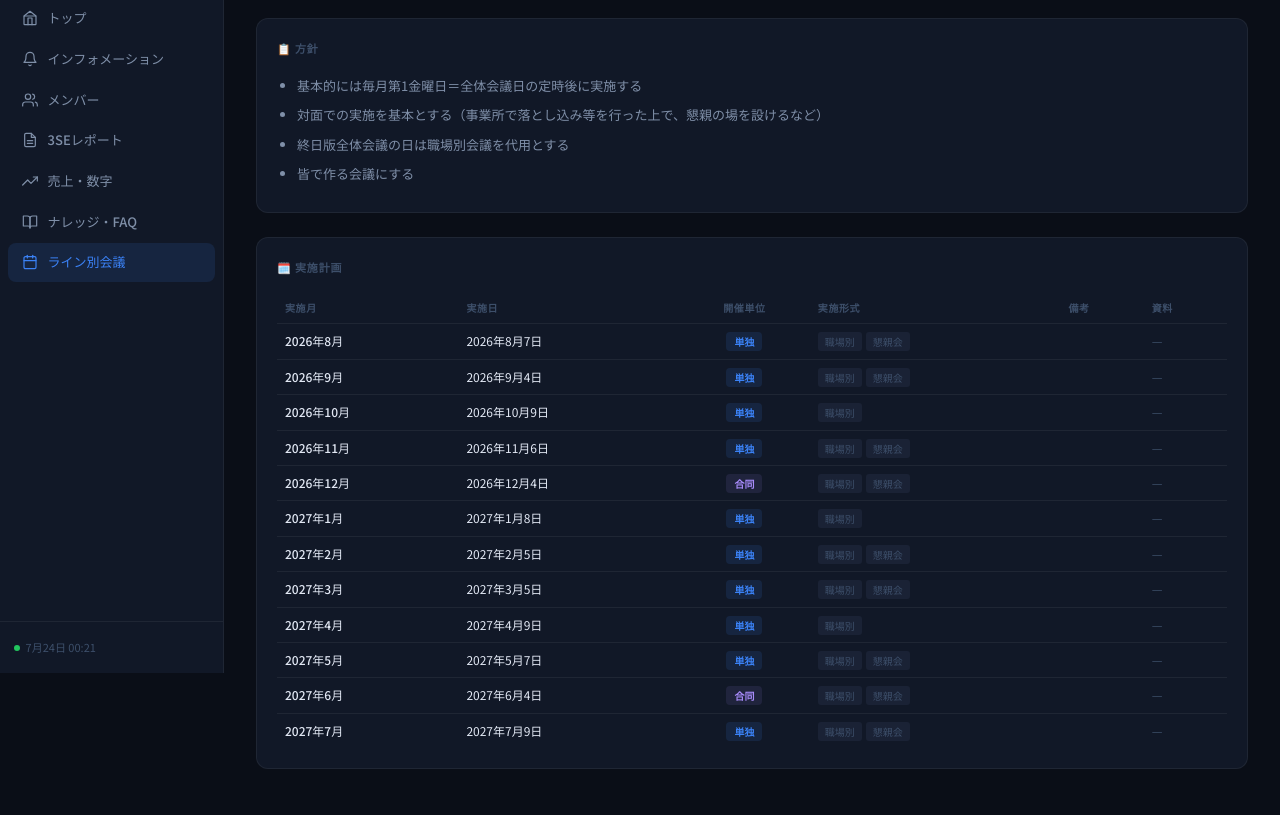
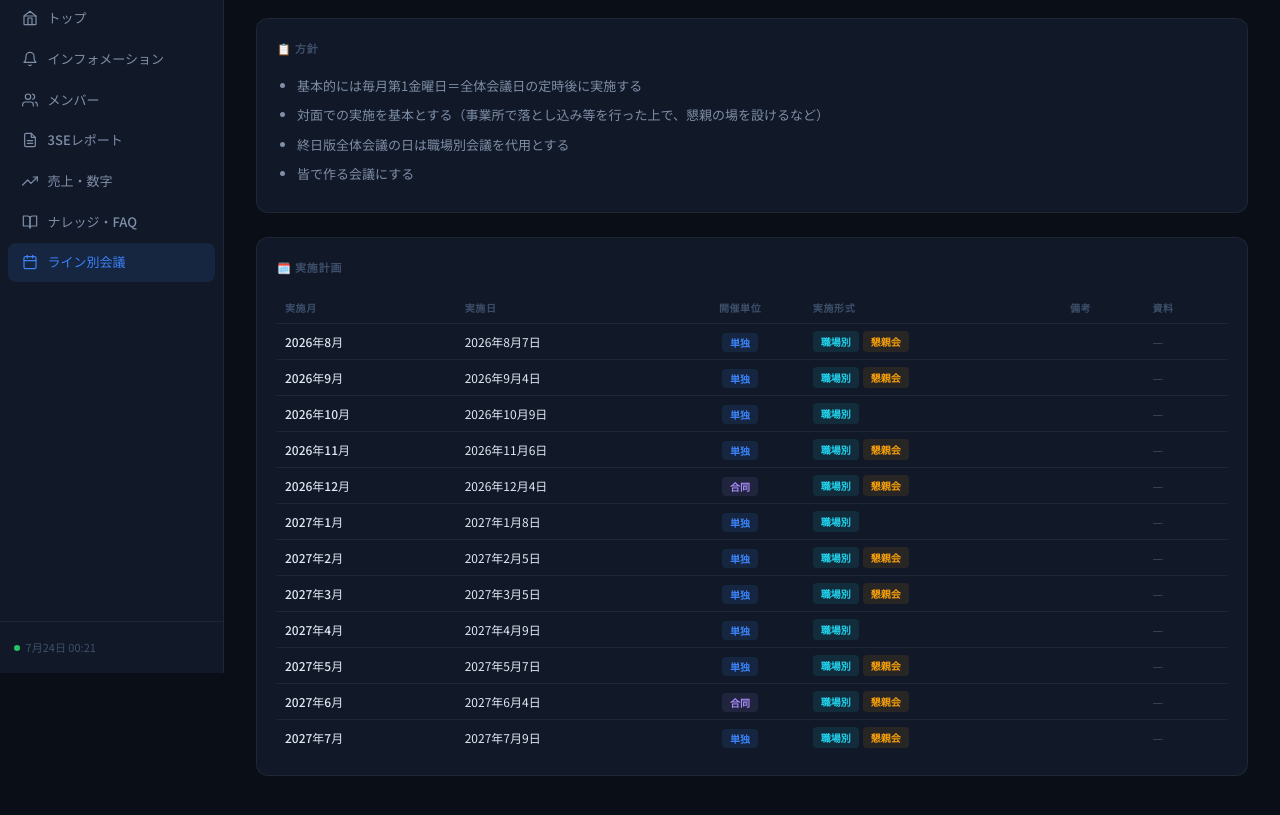
Before and after one commit to my000594/team-dashboard-fy2027, a plain HTML site: page meetings.html in a window 1280 px wide. Shown: the part 127-942 px from the top of the page. Drawn offline with nearby package versions, Linux system fonts and the light colour scheme.

Commit message:
Update meetings.html

```diff
--- a/meetings.html
+++ b/meetings.html
@@ -14,7 +14,9 @@
 .unit-badge { font-size: 10px; font-weight: 700; padding: 2px 8px; border-radius: 4px; }
 .unit-単独 { background: var(--blue-dim); color: var(--blue); }
 .unit-合同 { background: var(--purple-dim); color: var(--purple); }
-.format-chip { font-size: 10px; padding: 1px 7px; border-radius: 3px; background: var(--bg3); color: var(--text3); margin-right: 4px; display: inline-block; }
+.format-chip { font-size: 10px; font-weight: 700; padding: 2px 8px; border-radius: 4px; margin-right: 4px; display: inline-block; background: var(--bg3); color: var(--text2); }
+.format-職場別 { background: var(--cyan-dim); color: var(--cyan); }
+.format-懇親会 { background: var(--amber-dim); color: var(--amber); }
 .doc-link { color: var(--blue); font-size: 12px; text-decoration: none; }
 .doc-link:hover { text-decoration: underline; }
 </style>
@@ -81,7 +83,7 @@ async function init() {
           <td class="left" style="font-weight:500">${r['実施月']}</td>
           <td class="left">${r['実施日']}</td>
           <td>${r['開催単位']?`<span class="unit-badge unit-${r['開催単位']}">${r['開催単位']}</span>`:''}</td>
-          <td class="left">${(r['実施形式']||'').split(',').map(s=>s.trim()).filter(Boolean).map(f=>`<span class="format-chip">${f}</span>`).join('')}</td>
+          <td class="left">${(r['実施形式']||'').split(',').map(s=>s.trim()).filter(Boolean).map(f=>`<span class="format-chip format-${f}">${f}</span>`).join('')}</td>
           <td class="left" style="color:var(--text3)">${r['備考']||''}</td>
           <td class="left">${links.length ? links.map((l,i)=>`<a class="doc-link" href="${l}" target="_blank" rel="noopener">資料${links.length>1?i+1:''}</a>`).join(' ') : '<span style="color:var(--text3)">—</span>'}</td>
         </tr>`;
```
